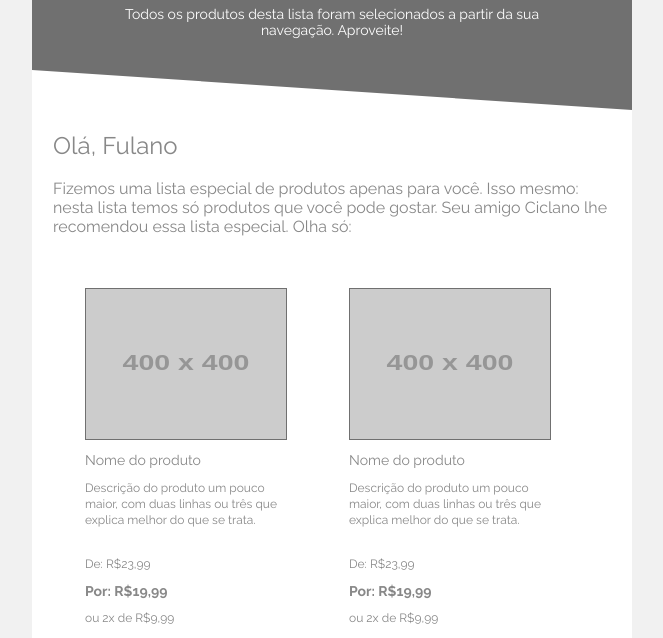
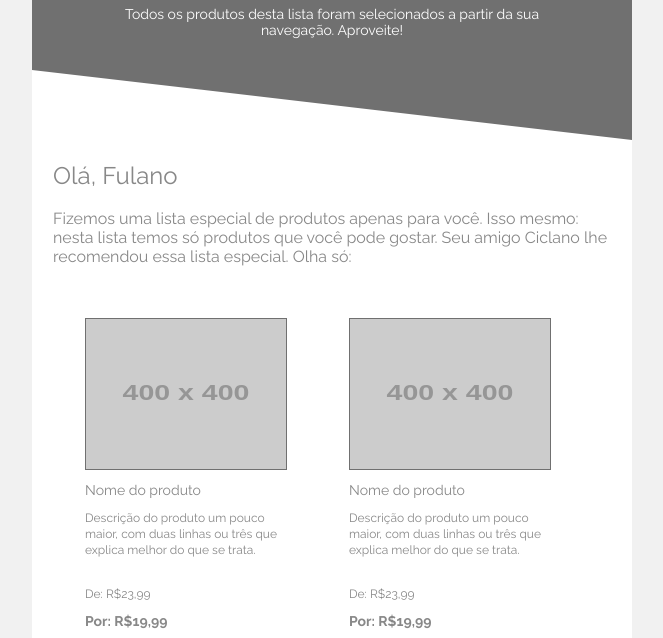
Before and after one commit to kaiquecorreia/linxtest, a website: page app/email/index.html in a window 1280 px wide. Shown: the part 121-759 px from the top of the page, without its empty margins (308-971 px from the left). Drawn offline with Linux system fonts and the light colour scheme; placeholder pictures from the web are drawn by us.

Commit message:
Feature: email corrections

```diff
--- a/app/email/index.html
+++ b/app/email/index.html
@@ -145,12 +145,11 @@
         position: relative;
       }
       .header-background {
-				width: 100%;
         box-sizing: border-box;
         bottom: 0;
         left: 0;
         height: 0;
-        border-bottom: 40px solid #ffffff;
+        border-bottom: 70px solid #ffffff;
         border-right: 600px solid transparent;
       }
       .header-info-wrapper {
@@ -234,7 +233,6 @@
       }
       @media screen and (max-width: 600px) {
         .header-background {
-					width: 100%;
           box-sizing: border-box;
           bottom: 0;
           left: 0;
@@ -246,7 +244,6 @@
       }
       @media screen and (max-width: 600px) {
         .footer-background {
-					width: 100%;
           box-sizing: border-box;
           top: 0;
           left: 0;
@@ -273,7 +270,9 @@
                         Todos os produtos desta lista foram selecionados a partir da sua navegação. Aproveite!
                       </h2>
                     </div>
-                    <div class="header-background"></div>
+                    <div>
+                      <div class="header-background"></div>
+                    </div>
                   </td>
                 </tr>
               </table>
```
